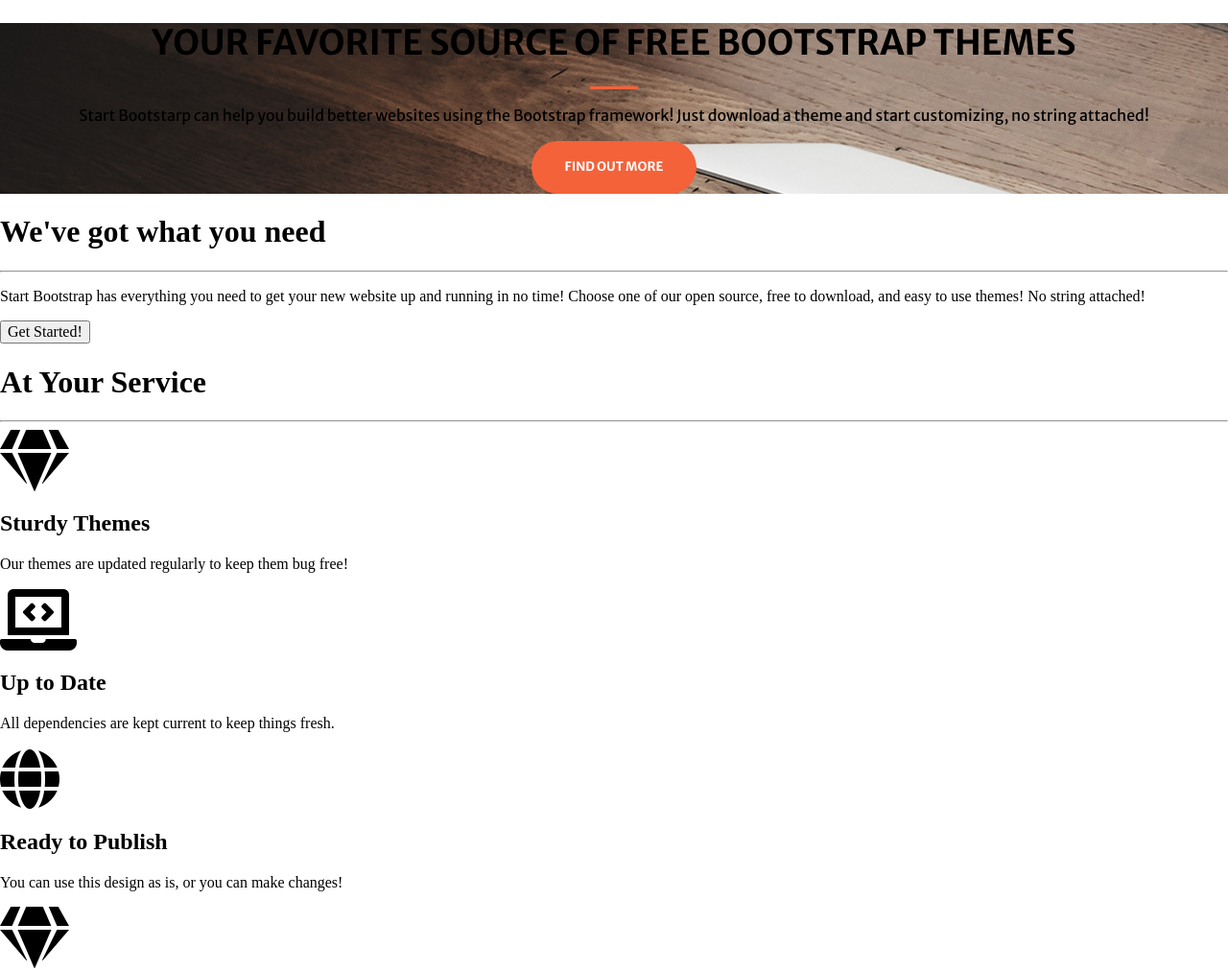
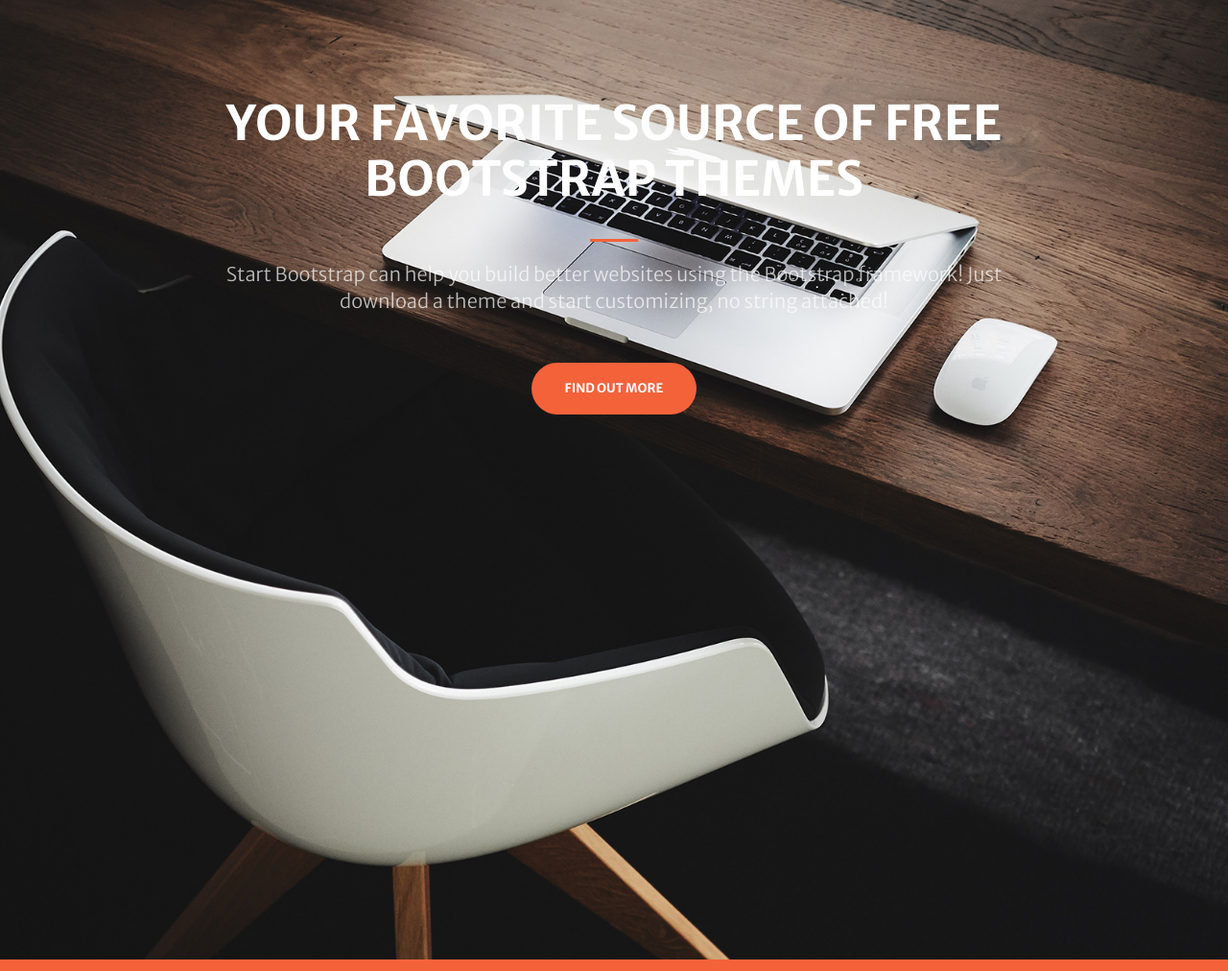
Before and after one commit to 8geonirt/semana_isc2019, a plain HTML site: page index.html in a window 1280 px wide. Shown: the top 1012 px of the page at 96% size. Drawn offline with Linux system fonts and the light colour scheme.

Commit message:
Add styles for introduction section

```diff
--- a/css/style.css
+++ b/css/style.css
@@ -1,8 +1,9 @@
 .hero .hero__title {
+  color: #fff;
   font-size: 36px;
-  font-family: 'Merriweather Sans';
+  margin-top: 0;
+  text-align: center;
   text-transform: uppercase;
-  text-align: center;
 }
 
 .hero hr {
@@ -13,15 +14,23 @@
 }
 
 .hero .hero__paragraph {
-  font-family: 'Merriweather Sans';
+  color: #fff;
   font-size: 16px;
+  font-weight: 300;
   line-height: 1.4;
-  padding: 0 20px;
+  margin-bottom: 50px;
+  opacity: 0.7;
+  padding: 0 70px;
+  padding: 0;
   text-align: center;
 }
 
 .hero {
   background-image: url('../img/bg-masthead.jpg');
+  background-position: center;
+  background-size: cover;
+  height: 100vh;
+  padding: 100px 20px 0;
 }
 
 .btn-primary {
@@ -30,10 +39,70 @@
   border: none;
   color: #fff;
   display: block;
-  font-family: 'Merriweather Sans';
   font-size: 13px;
   font-weight: 600;
   margin: 0 auto;
   padding: 20px 35px;
   text-transform: uppercase;
 }
+
+body {
+  font-family: 'Merriweather Sans';
+}
+
+.introduction {
+  background-color: #f4623a;
+  padding: 100px 20px;
+}
+
+.introduction .introduction__title {
+  color: #fff;
+  font-weight: 400;
+  margin-top: 0;
+  text-align: center;
+}
+
+.introduction hr {
+  background-color: #fff;
+  border: none;
+  height: 3px;
+  width: 50px;
+}
+
+.introduction .introduction__paragraph {
+  color: #fff;
+  font-weight: 300;
+  line-height: 1.4;
+  opacity: 0.7;
+  text-align: center;
+}
+
+.btn-secondary {
+  background-color: #fff;
+  border-radius: 35px;
+  border: none;
+  display: block;
+  font-weight: 600;
+  margin: 0 auto;
+  padding: 20px 30px;
+  text-transform: uppercase;
+}
+
+@media only screen and (min-width: 800px) {
+  .hero {
+    padding: 100px 140px;
+  }
+
+  .hero .hero__title {
+    font-size: 50px;
+  }
+
+  .hero .hero__paragraph {
+    font-size: 20px;
+    padding: 0 70px;
+  }
+
+  .introduction .introduction__paragraph {
+    padding: 0 190px;
+  }
+}
--- a/index.html
+++ b/index.html
@@ -17,7 +17,7 @@
       </h1>
       <hr/>
       <p class="hero__paragraph">
-      Start Bootstarp can help you build better websites using the Bootstrap framework!
+      Start Bootstrap can help you build better websites using the Bootstrap framework!
       Just download a theme and start customizing, no string attached!
       </p>
       <button class="btn-primary">
```
